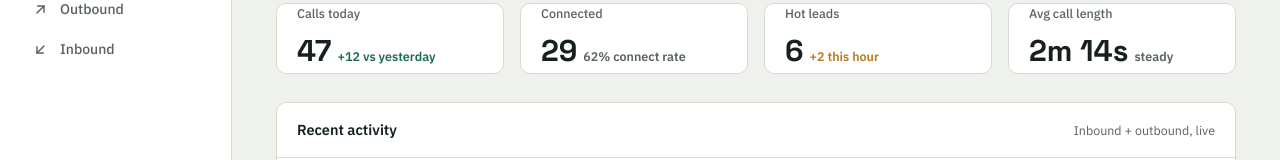
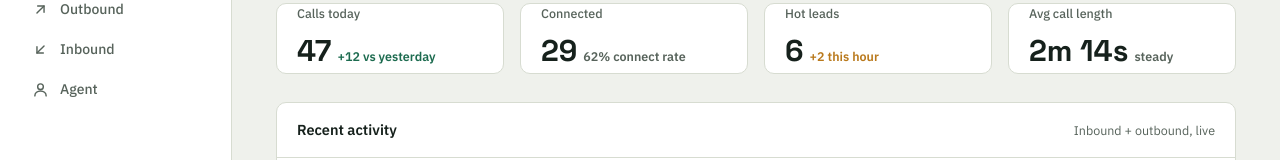
Before and after one commit to sricharanmunagala39-del/Rana.AI, a Next.js app: page / in a window 1280 px wide. Shown: the part 132-292 px from the top of the page. Built offline with nearby package versions, Linux system fonts and the light colour scheme.

Commit message:
Add Agent nav item to sidebar

```diff
--- a/components/Sidebar.tsx
+++ b/components/Sidebar.tsx
@@ -1,6 +1,6 @@
 import Link from "next/link";
 
-type NavKey = "overview" | "outbound" | "inbound";
+type NavKey = "overview" | "outbound" | "inbound" | "agent";
 
 const items: { key: NavKey; label: string; href: string; icon: React.ReactNode }[] = [
   {
@@ -35,6 +35,17 @@ const items: { key: NavKey; label: string; href: string; icon: React.ReactNode }
       <svg width="17" height="17" viewBox="0 0 24 24" fill="none" stroke="currentColor" strokeWidth="2" strokeLinecap="round" strokeLinejoin="round">
         <path d="M17 7L7 17" />
         <path d="M16 17H7V8" />
+      </svg>
+    ),
+  },
+  {
+    key: "agent",
+    label: "Agent",
+    href: "/agent",
+    icon: (
+      <svg width="17" height="17" viewBox="0 0 24 24" fill="none" stroke="currentColor" strokeWidth="2" strokeLinecap="round" strokeLinejoin="round">
+        <circle cx="12" cy="8" r="4" />
+        <path d="M4 21c0-4 3.6-7 8-7s8 3 8 7" />
       </svg>
     ),
   },
```
